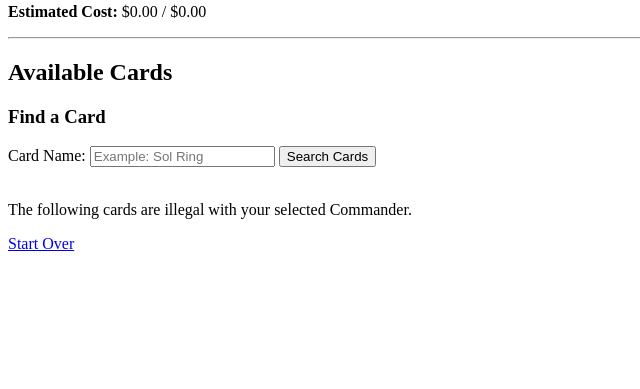
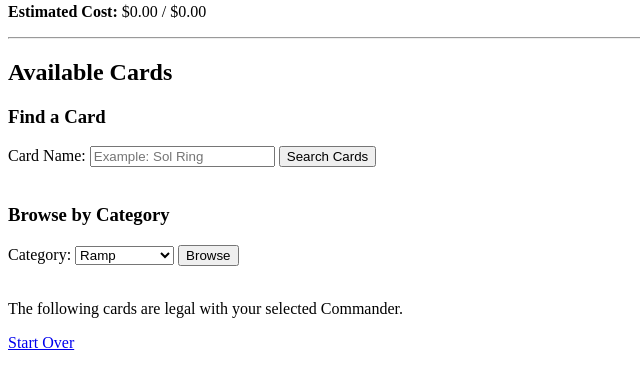
Before and after one commit to mlf5626/Budget-Commander-Deck-Builder, a Flask app: template templates/builder.html in a window 1280 px wide. Shown: the part 179-568 px from the top of the page, without its empty margins (0-640 px from the left). Run offline with Flask 3, Linux system fonts and the light colour scheme; the template is opened without the code that fills it, so the values that code supplies are empty.

Commit message:
Add deck building categories
Added Commander-legal category filtering for ramp, card draw, removal, board wipes, and protection with EDH-focused result ordering.

```diff
--- a/app.py
+++ b/app.py
@@ -292,6 +292,101 @@ def search_cards():
         card_search=card_search
     )
 
+@app.route("/category", methods=["POST"])
+def category():
+    selected_category = request.form.get("category")
+
+    commander_name = session.get("commander_name")
+    budget = float(session.get("budget", 0))
+    deck = session.get("deck", [])
+
+    if not commander_name:
+        return redirect(url_for("home"))
+
+    headers = {
+        "User-Agent": "BudgetCommanderDeckBuilder/1.0",
+        "Accept": "application/json"
+    }
+
+    # Retrieve Commander information
+    commander_response = requests.get(
+        "https://api.scryfall.com/cards/named",
+        params={"exact": commander_name},
+        headers=headers,
+        timeout=10
+    )
+
+    if commander_response.status_code != 200:
+        return "Unable to retrieve Commander."
+
+    commander = commander_response.json()
+
+    color_identity = "".join(commander["color_identity"])
+
+    # Define searches for deck-building categories
+    category_queries = {
+    "ramp": (
+        '(o:"add {" OR o:"search your library for a basic land" '
+        'OR o:"search your library for a land")'
+    ),
+
+    "draw": (
+        '(o:"draw a card" OR o:"draw two cards" '
+        'OR o:"draw three cards")'
+    ),
+
+    "removal": (
+        '(o:"destroy target" OR o:"exile target")'
+    ),
+
+    "board_wipe": (
+        '(o:"destroy all" OR o:"exile all")'
+    ),
+
+    "protection": (
+        '(o:"hexproof" OR o:"indestructible" '
+        'OR o:"protection from")'
+    )
+}
+
+    category_query = category_queries.get(selected_category, "")
+
+    search_query = (
+        f"legal:commander "
+        f"id<={color_identity} "
+        f"-t:land "
+        f"game:paper "
+        f"{category_query}"
+    )
+
+    card_response = requests.get(
+        "https://api.scryfall.com/cards/search",
+        params={
+            "q": search_query,
+            "order": "edhrec"
+        },
+        headers=headers,
+        timeout=10
+    )
+
+    if card_response.status_code != 200:
+        cards = []
+    else:
+        cards = card_response.json()["data"][:20]
+
+    deck_cost = sum(card["price"] for card in deck)
+    deck_size = len(deck) + 1
+
+    return render_template(
+        "builder.html",
+        commander=commander,
+        budget=budget,
+        cards=cards,
+        deck=deck,
+        deck_cost=deck_cost,
+        deck_size=deck_size,
+        selected_category=selected_category
+    )
 
 if __name__ == "__main__":
     app.run(debug=True)
--- a/templates/builder.html
+++ b/templates/builder.html
@@ -63,8 +63,51 @@
 </form>
 
 <br>
+
+<h3>Browse by Category</h3>
+
+<form action="/category" method="POST">
+
+    <label for="category">
+        Category:
+    </label>
+
+   <select
+    id="category"
+    name="category"
+>
+
+    <option value="ramp">
+        Ramp
+    </option>
+
+    <option value="draw">
+        Card Draw
+    </option>
+
+    <option value="removal">
+        Removal
+    </option>
+
+    <option value="board_wipe">
+        Board Wipes
+    </option>
+
+    <option value="protection">
+        Protection
+    </option>
+
+</select>
+
+    <button type="submit">
+        Browse
+    </button>
+
+</form>
+
+<br>
 	<p>
-		The following cards are illegal with your selected Commander.
+		The following cards are legal with your selected Commander.
 	</p>
 
 	{% for card in cards %}
```
